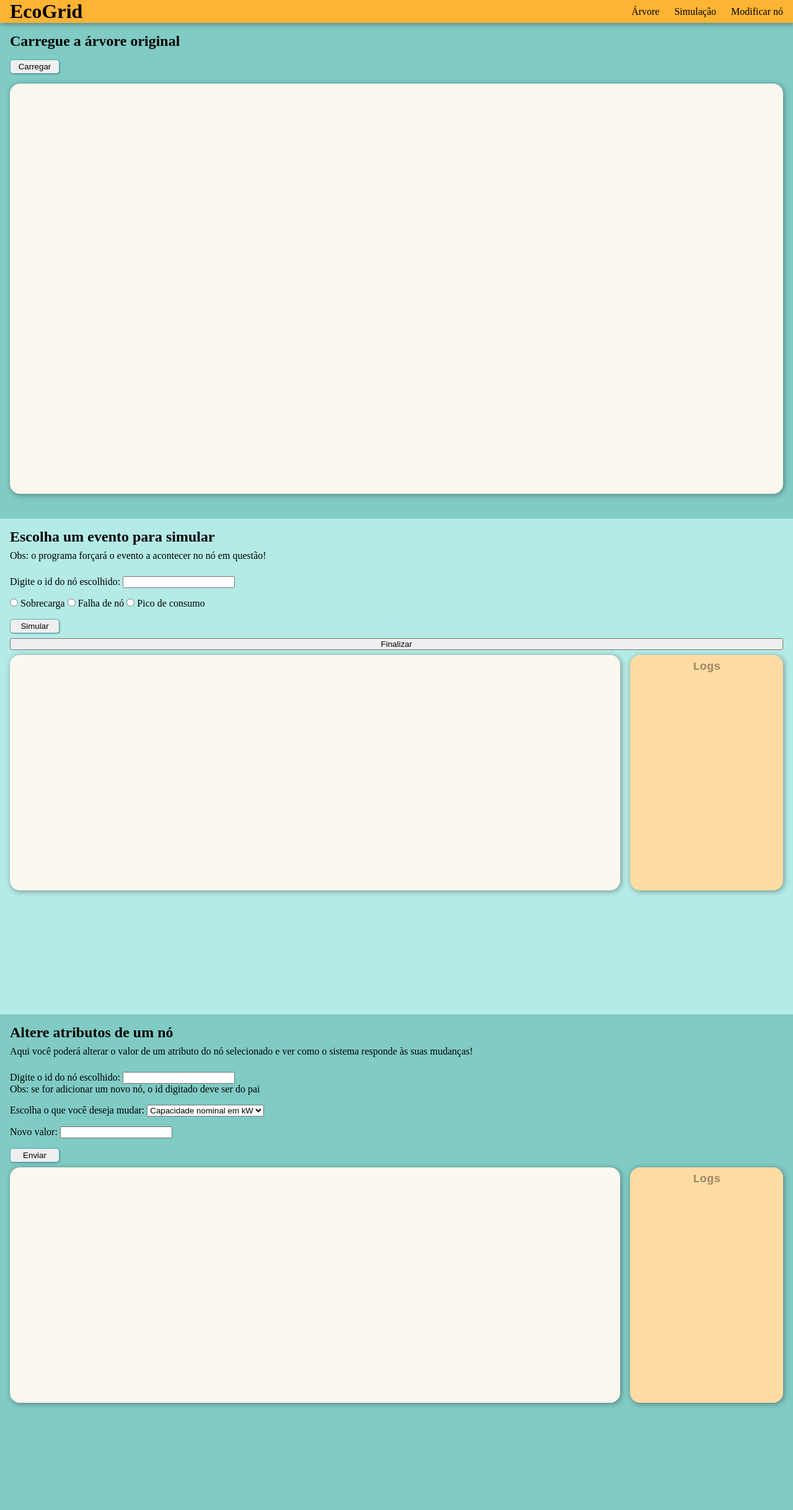
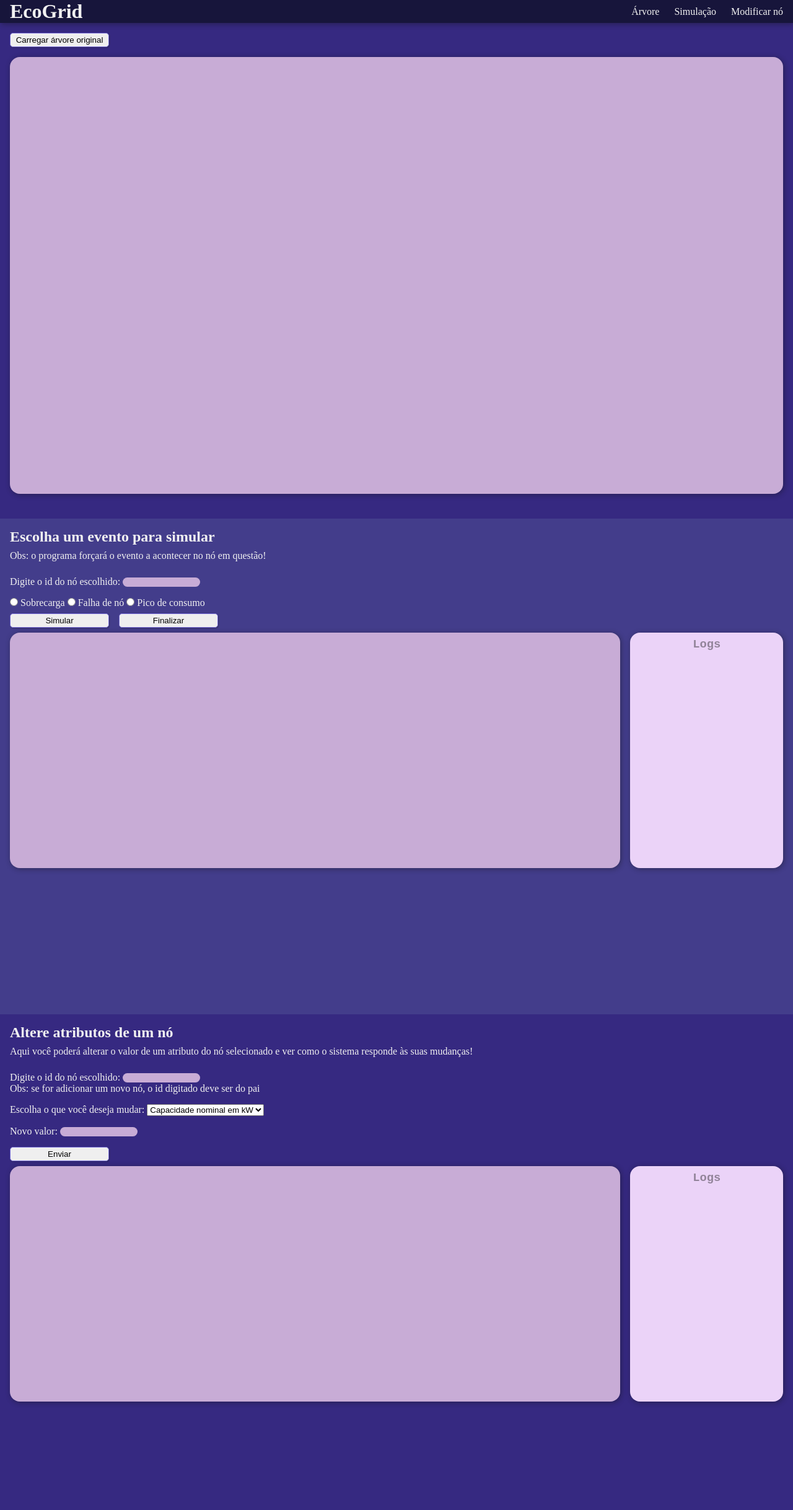
Before and after one commit to mari-378/EcoGrid, a FastAPI app: page / in a window 1280 px wide. Shown: the whole page at 62% size. Run offline with FastAPI, Linux system fonts and the light colour scheme.

Commit message:
refactor: faz pequenas mudanças no estilo

```diff
--- a/static/style.css
+++ b/static/style.css
@@ -5,19 +5,21 @@
 }
 
 :root {
-    --fundo: #FBF8EF;
-    --fundo-logs: #ffdca3;
-    --hover: #defafd;
-    --claro: #B4EBE6;
-    --medio: #80CBC4;
-    --escuro: #FFB433;
-    --borda: #57B4BA;
+    --fundo: #C8ACD6;
+    --fundo-logs: #EBD3F8;
+    --hover: #DCD7C9;
+    --claro: #433D8B;
+    --medio: #362981;
+    --escuro: #17153B;
+    --borda: #7b71db;
     --sombra: #14141469;
+    --branco: #f1f1f1;
 }
 
 body {
     font-size: 16px;
     font-family: 'Times New Roman', Times, serif;
+    color: var(--branco);
 }
 
 header {
@@ -41,13 +43,13 @@ ul.nav-links li {
 }
 
 ul.nav-links li a {
-    color: black;
+    color: var(--branco);
     text-decoration: none;
     transition: color .3s ease;
 }
 
 ul.nav-links li a:hover {
-    color: rgba(0, 0, 0, 0.5);
+    color: var(--hover);
 }
 
 main.grid {
@@ -76,6 +78,8 @@ section#tree div.tree-container {
     margin: 0 auto;
     margin-bottom: 1.5rem;
     box-shadow: 0.1rem 0.1rem 0.5rem var(--sombra);
+    display: flex;
+    flex-direction: column;
 }
 
 main.grid section#simulation {
@@ -103,6 +107,13 @@ section#change-node form {
     flex-direction: column;
     gap: 1rem;
     margin-top: 1rem;
+}
+
+form input[type="text"] {
+    background-color: var(--fundo);
+    width: 10%;
+    border-radius: 1rem;
+    border: none;
 }
 
 .tree-logs-container {
@@ -143,15 +154,20 @@ section#change-node form {
 }
 
 section#tree button#btn-load-tree,
-section#simulation form button,
+section#simulation button,
 section#change-node form button {
-    width: 5rem;
+    width: 10rem;
     padding: 0.2rem;
     border: 0.1rem solid var(--borda);
     box-shadow: 0.05rem 0.05rem 0.1rem var(--sombra);
     border-radius: 0.3rem;
     transition: background-color .3s ease;
     cursor: pointer;
+}
+
+section#simulation div.buttons {
+    display: flex;
+    gap: 1rem;
 }
 
 section#tree button#btn-load-tree:hover,
--- a/templates/index.html
+++ b/templates/index.html
@@ -19,8 +19,7 @@
 
     <main class="grid">
         <section id="tree">
-            <h2>Carregue a árvore original</h2>
-            <button id="btn-load-tree">Carregar</button>
+            <button id="btn-load-tree">Carregar árvore original</button>
             <div class="tree-container"></div>
             <div id="tooltip" class="hidden"></div>
         </section>
@@ -45,10 +44,12 @@
                     <input type="radio" name="simulation-choice" value="consumption-peak" id="consumption-peak">
                     <label for="consumption-peak">Pico de consumo</label>
                 </div>
-
-                <button type="submit">Simular</button>
             </form>
-            <button type="button" id="stop-simulation">Finalizar</button> <div class="tree-logs-container">
+            <div class="buttons">
+                <button type="submit" form="simulation-form">Simular</button>
+                <button type="button" id="stop-simulation">Finalizar</button>
+            </div>
+            <div class="tree-logs-container">
                 <div class="tree-container"></div>
                 <div class="logs-container">
                     <h3>Logs</h3>
```
